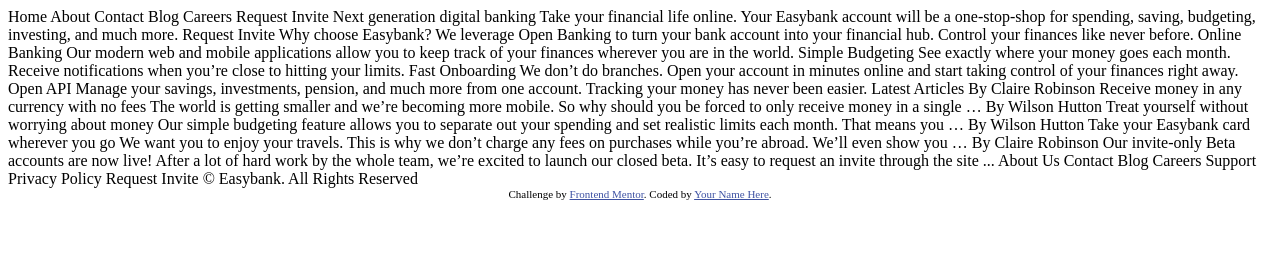
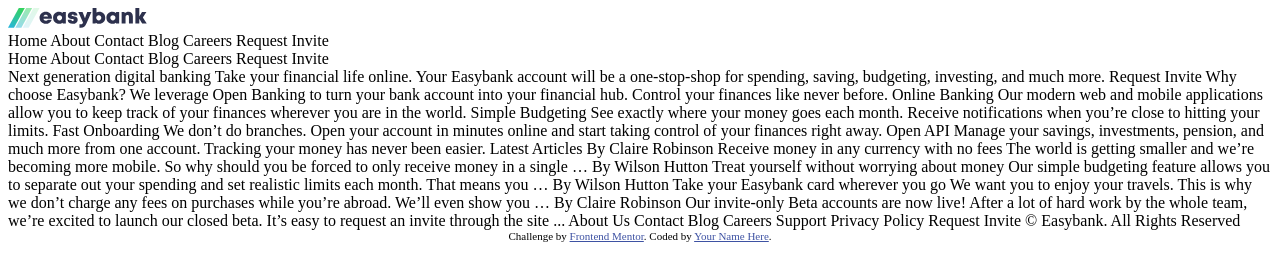
Before and after one commit to Nicolas-Johnson/Easybank-landingpage, a plain HTML site: page index.html in a window 1280 px wide. Drawn offline with Linux system fonts and the light colour scheme.

Commit message:
Sass start

```diff
--- /dev/null
+++ b/css/main.scss
@@ -0,0 +1,4 @@
+@import 'variaveis';
+@import 'globais';
+
+@import 'header';
--- a/index.html
+++ b/index.html
@@ -15,14 +15,35 @@
   </style>
 </head>
 <body>
+  <main>
+    <header>
+      <div class="header-logo">
+        <img src="./images/logo.svg" alt="Logo"/>
+      </div>
+      <div class="header-navigation">
+        <div class="header-navigation-desktop">
+          Home
+          About
+          Contact
+          Blog
+          Careers
 
-  Home
-  About
-  Contact
-  Blog
-  Careers
+          Request Invite
+        </div>
+        <div class="header-navigation-mobile">
+          Home
+          About
+          Contact
+          Blog
+          Careers
 
-  Request Invite
+          Request Invite
+        </div>
+      </div>
+    </header>
+  </main>
+
+
 
 
 
```
Also changed, not shown: css/_globais.scss (added), css/_header.scss (added), css/_variaveis.scss (added).
